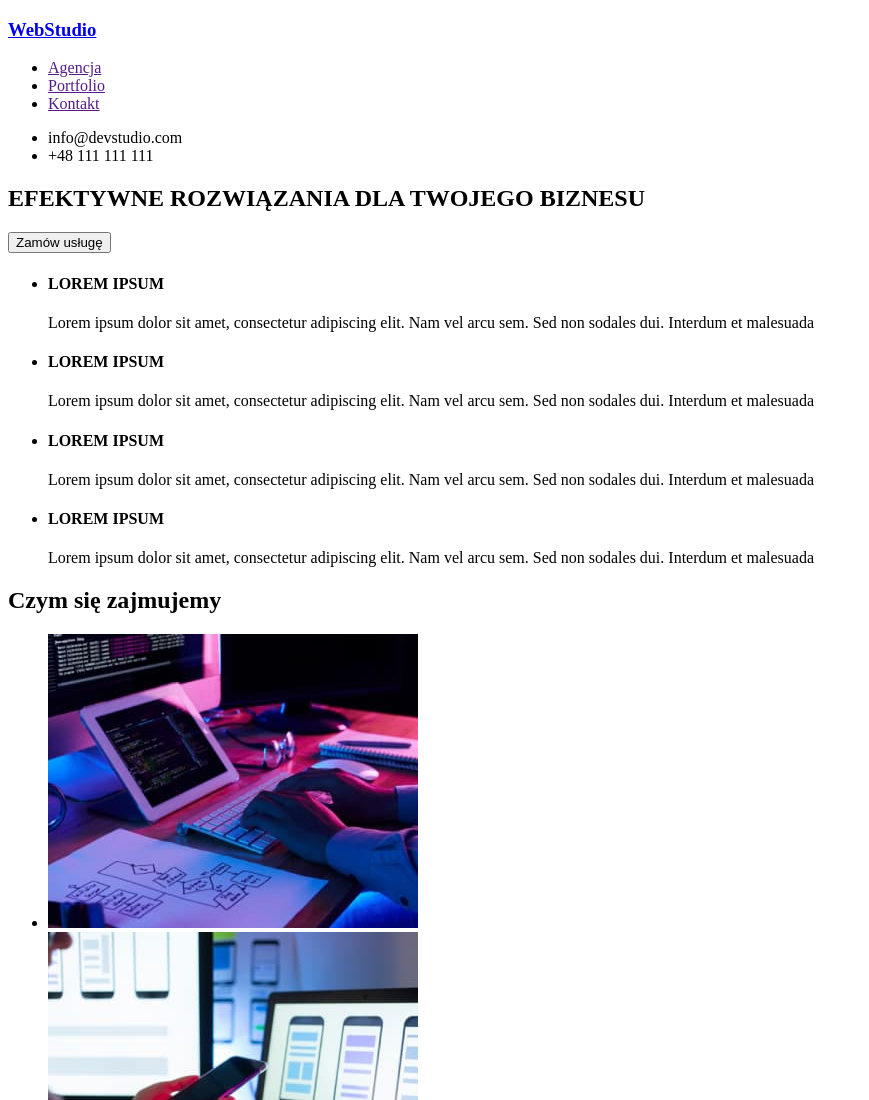
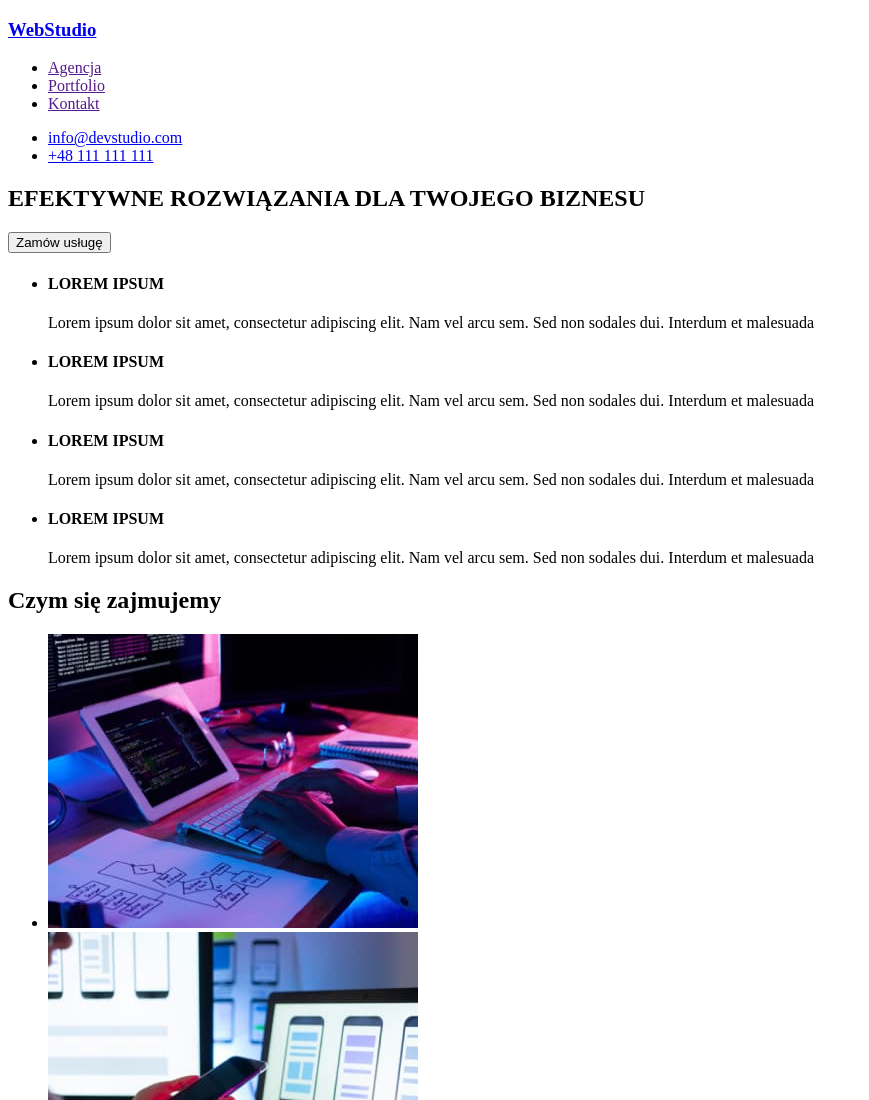
Before and after one commit to kalaech/goit-markup-hw-01, a plain HTML site: page index.html in a window 1280 px wide. Shown: the top 1100 px of the page, without its empty margins (0-869 px from the left). Drawn offline with Linux system fonts and the light colour scheme.

Commit message:
naprawa linków

```diff
--- a/index.html
+++ b/index.html
@@ -21,8 +21,8 @@
       </nav>
 
       <ul>
-        <li><a href="mailto:info@devstudio.com"></a>info@devstudio.com</li>
-        <li><a href="tel:+48111111111"></a>+48 111 111 111</li>
+        <li><a href="mailto:info@devstudio.com">info@devstudio.com</a></li>
+        <li><a href="tel:+48111111111">+48 111 111 111</a></li>
       </ul>
     </header>
 
```
